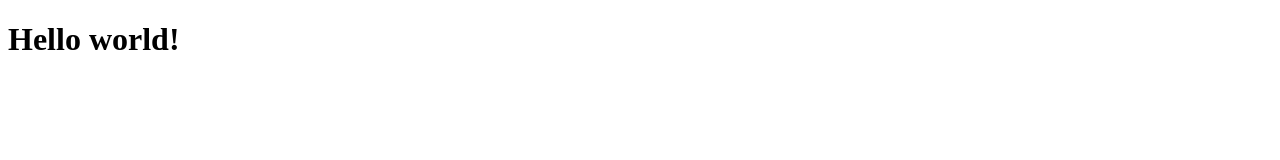
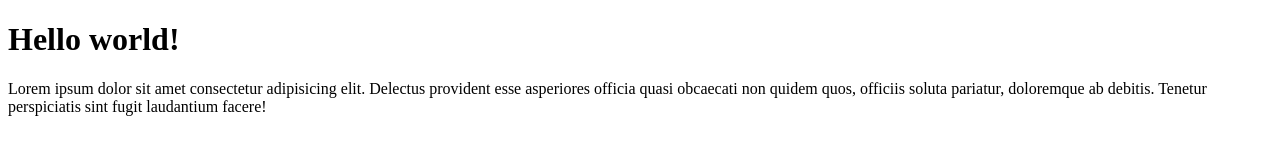
Before and after one commit to azuhalz/wpu-git-text, a plain HTML site: page index.html in a window 1280 px wide. Drawn offline with Linux system fonts and the light colour scheme.

Commit message:
menambahkan paragraf

```diff
--- a/index.html
+++ b/index.html
@@ -8,5 +8,6 @@
 </head>
 <body>
     <h1>Hello world!</h1>
+    <p>Lorem ipsum dolor sit amet consectetur adipisicing elit. Delectus provident esse asperiores officia quasi obcaecati non quidem quos, officiis soluta pariatur, doloremque ab debitis. Tenetur perspiciatis sint fugit laudantium facere!</p>
 </body>
 </html>
```
